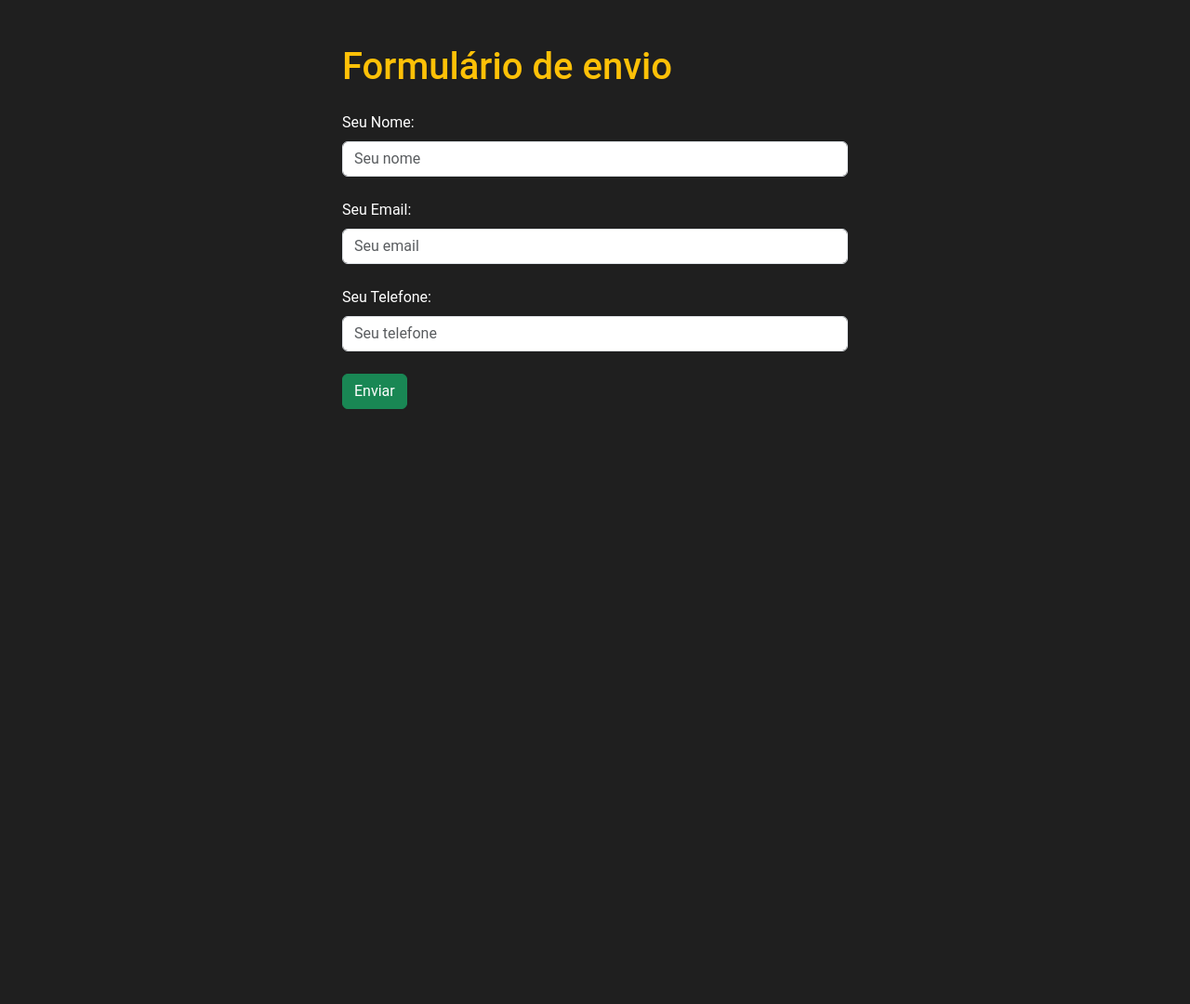
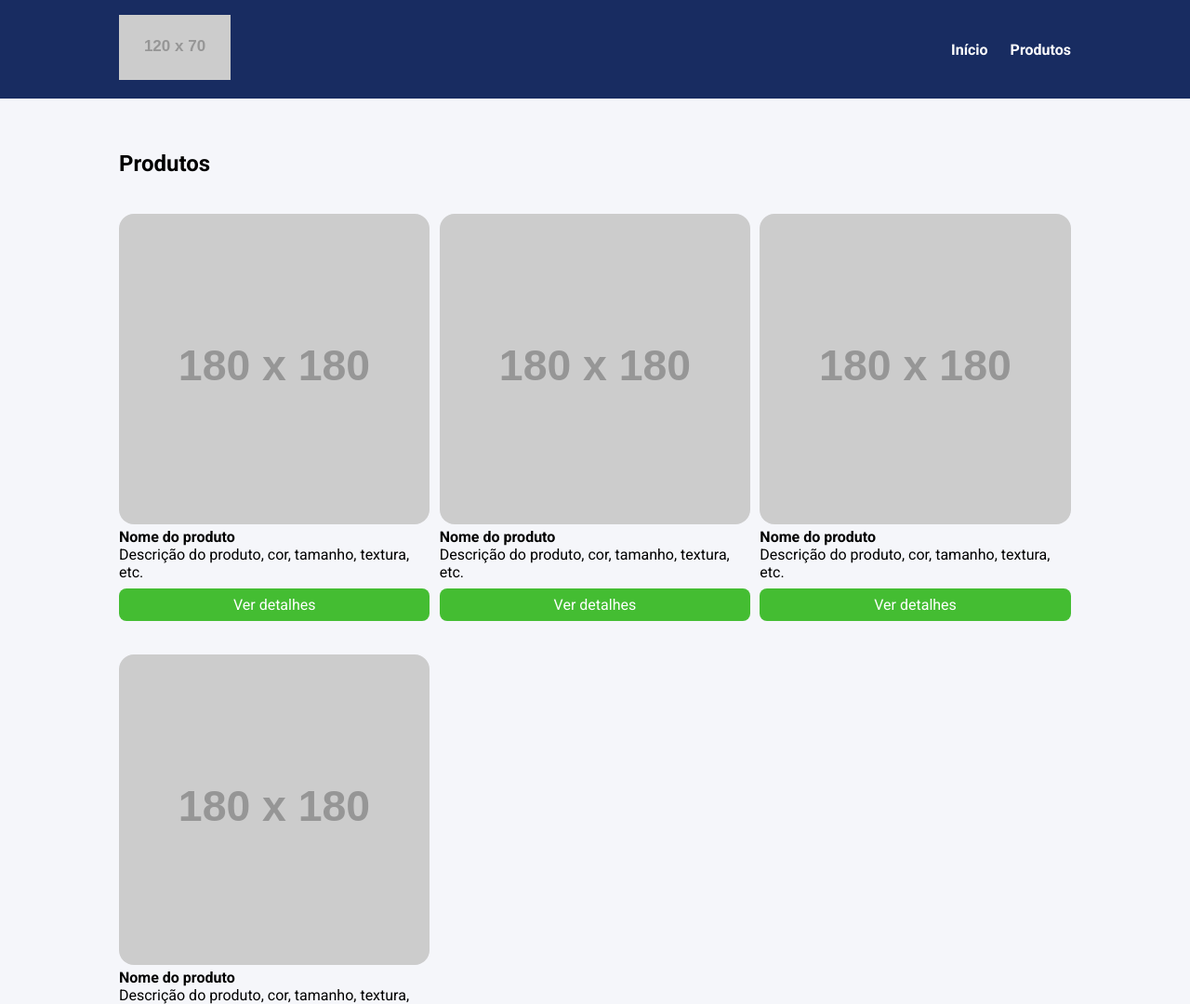
Before and after one commit to StaanB/CURSO_FRONT-END_EBAC, a website: page index.html in a window 1280 px wide. Shown: the top 1080 px of the page at 93% size. Before the commit the page ends 800 px from the top, so only its background shows below. Drawn offline with nearby package versions, Linux system fonts and the light colour scheme; placeholder pictures from the web are drawn by us.

Commit message:
commit exercicio sass

```diff
--- a/index.html
+++ b/index.html
@@ -1,30 +1,79 @@
 <!DOCTYPE html>
 <html lang="pt-BR">
-
 <head>
     <meta charset="UTF-8">
     <meta http-equiv="X-UA-Compatible" content="IE=edge">
     <meta name="viewport" content="width=device-width, initial-scale=1.0">
-    <title>Bootstrap</title>
-    <link rel="stylesheet" href="https://cdn.jsdelivr.net/npm/bootstrap@5.3.1/dist/css/bootstrap.min.css">
-    <link rel="stylesheet" href="./main.css" />
-
+    <title>Document</title>
+    <link rel="preconnect" href="https://fonts.googleapis.com">
+    <link rel="preconnect" href="https://fonts.gstatic.com" crossorigin>
+    <link href="https://fonts.googleapis.com/css2?family=Roboto:wght@400;700&display=swap" rel="stylesheet">
+    <link rel="stylesheet" href="build/main.css">
 </head>
-
 <body>
-    <form class="p-5">
-        <h1 class="text-warning mb-4">Formulário de envio</h1>
-        <label class="form-label" for="nome">Seu Nome: </label>
-        <input class="form-control mb-4" type="text" name="nome" id="nome" placeholder="Seu nome">
-
-        <label class="form-label" for="email">Seu Email: </label>
-        <input class="form-control mb-4" type="email" name="email" id="email" placeholder="Seu email">
-
-        <label class="form-label" for="telefone">Seu Telefone: </label>
-        <input class="form-control mb-4" type="telefone" name="telefone" id="telefone" placeholder="Seu telefone">
-
-        <button type="submit" class="btn btn-success">Enviar</button>
-    </form>
-    <script src="https://cdn.jsdelivr.net/npm/bootstrap@5.3.1/dist/js/bootstrap.bundle.min.js"></script>
+    <header>
+        <div class="container">
+            <div class="branding">
+                <img src="https://via.placeholder.com/120x70" />
+            </div>
+            <nav>
+                <ul class="menu">
+                    <li>
+                        <a href="#">Início</a>
+                    </li>
+                    <li>
+                        <a href="#">Produtos</a>
+                    </li>
+                </ul>
+            </nav>
+        </div>
+    </header>
+    <section>
+        <div class="container">
+            <h2>Produtos</h2>
+            <ul class="products">
+                <li class="product-item">
+                    <img src="https://via.placeholder.com/180x180" />
+                    <h4>Nome do produto</h4>
+                    <p>
+                        Descrição do produto, cor, tamanho, textura, etc.
+                    </p>
+                    <a href="#" class="product-button">
+                        Ver detalhes
+                    </a>
+                </li>
+                <li class="product-item">
+                    <img src="https://via.placeholder.com/180x180" />
+                    <h4>Nome do produto</h4>
+                    <p>
+                        Descrição do produto, cor, tamanho, textura, etc.
+                    </p>
+                    <a href="#" class="product-button">
+                        Ver detalhes
+                    </a>
+                </li>
+                <li class="product-item">
+                    <img src="https://via.placeholder.com/180x180" />
+                    <h4>Nome do produto</h4>
+                    <p>
+                        Descrição do produto, cor, tamanho, textura, etc.
+                    </p>
+                    <a href="#" class="product-button">
+                        Ver detalhes
+                    </a>
+                </li>
+                <li class="product-item">
+                    <img src="https://via.placeholder.com/180x180" />
+                    <h4>Nome do produto</h4>
+                    <p>
+                        Descrição do produto, cor, tamanho, textura, etc.
+                    </p>
+                    <a href="#" class="product-button">
+                        Ver detalhes
+                    </a>
+                </li>
+            </ul>
+        </div>
+    </section>
 </body>
 </html>
--- /dev/null
+++ b/source/main.sass
@@ -0,0 +1,54 @@
+@use 'reset'
+@use 'variaveis'
+@use 'responsivo'
+
+header
+    background-color: variaveis.$corPrincipal
+    position: sticky
+    top: 0
+    left: 0
+
+header .container
+    display: flex
+    justify-content: space-between
+    align-items: center
+    padding: 16px 0
+
+.menu
+    display: flex
+
+.menu li
+    font-weight: bold
+    margin-left: 24px
+
+.menu li a
+    color: #fff
+    text-decoration: none
+
+section
+    padding: 56px 0
+
+.products
+    margin-top: 40px
+    display: grid
+    grid-template-columns: repeat(3, 32.66%)
+    column-gap: 1%
+    row-gap: 4%
+    width: 100%
+
+.product-item img
+    width: 100%
+    border-radius: 16px
+
+.product-button
+    display: block
+    background-color: variaveis.$corSecundaria
+    color: #fff
+    text-align: center
+    padding: 8px 0
+    border-radius: 8px
+    margin-top: 8px
+    text-decoration: none
+
+    &:hover
+        background-color: lighten(variaveis.$corSecundaria, 5%)
--- /dev/null
+++ b/source/reset.sass
@@ -0,0 +1,18 @@
+@use 'variaveis'
+
+*
+    margin: 0
+    padding: 0
+    box-sizing: border-box
+    font-family: 'Roboto', sans-serif
+
+body
+    background-color: variaveis.$corDeFundo
+
+li
+    list-style: none
+
+.container
+    max-width: 1024px
+    width: 100%
+    margin: 0 auto
--- /dev/null
+++ b/source/responsivo.sass
@@ -0,0 +1,17 @@
+@use 'variaveis'
+
+@media screen and (max-width: variaveis.$tablet)
+    .container
+        max-width: 80%
+
+    .products
+        grid-template-columns: repeat(2, 48.5%)
+        column-gap: 3%
+
+@media screen and (max-width: variaveis.$mobile)
+    .container
+        max-width: 80%
+
+    .products
+        grid-template-columns: repeat(2, 48.5%)
+        column-gap: 3%
--- /dev/null
+++ b/source/variaveis.sass
@@ -0,0 +1,8 @@
+//Cores
+$corDeFundo: #f5f6fa
+$corPrincipal: #182C61
+$corSecundaria: #44bd32
+
+// Responsividade
+$tablet: 1023px
+$mobile: 767px
```
Also changed, not shown: package.json (added, +15 -0 lines), build/main.css (added), build/styles.css (added), main.css (deleted), 2 other files.
